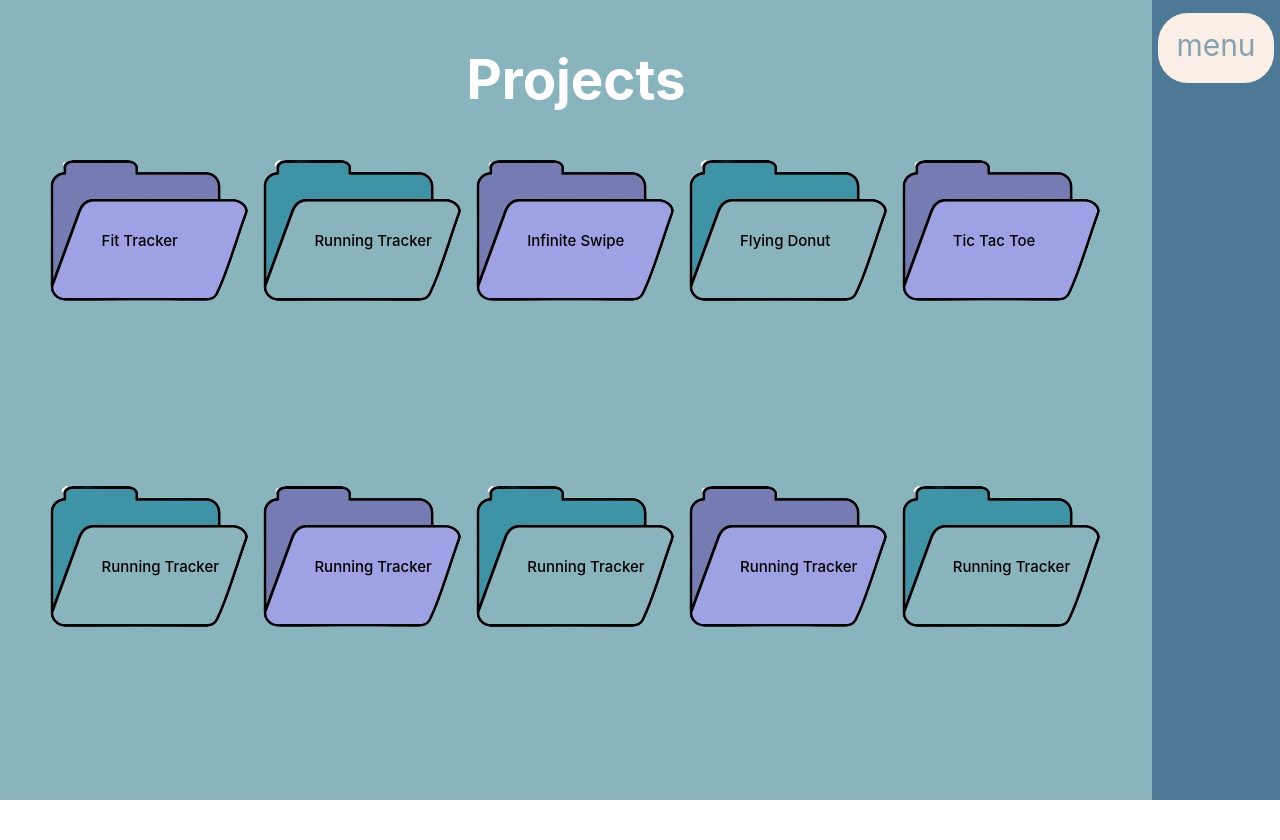
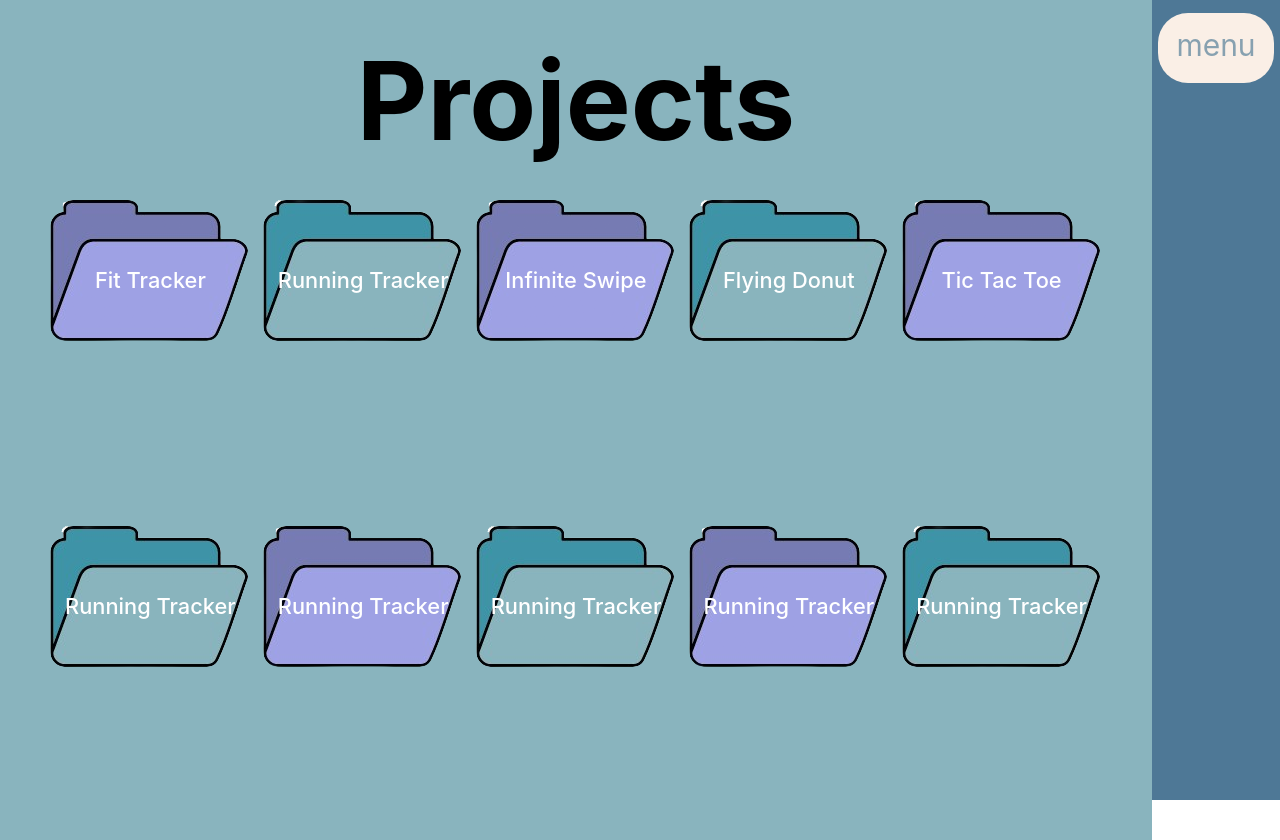
Before and after one commit to DroidStudioAS/Portfolio, a Vue app: page /projects in a window 1280 px wide. Before the commit the page ends 800 px from the top, so only its background shows below. Built offline with nearby package versions, Linux system fonts and the light colour scheme.

Commit message:
aboutview 1200px+ check

```diff
--- a/src/stores/counter.js
+++ b/src/stores/counter.js
@@ -17,6 +17,8 @@ export const useStore = defineStore('store', {
         this.setMh('300vh');
       } else if (name === 'skills') {
         this.setMh('200vh');
+      }else if(name==='projects'){
+        this.setMh('105vh')
       } else {
         this.setMh('100vh');
       }
--- a/src/views/AboutView.vue
+++ b/src/views/AboutView.vue
@@ -219,7 +219,7 @@ template{
   align-items: center;
 
   font-size: 5cap;
-  font-weight: 700;
+  font-weight: 400;
 
 
 }
@@ -228,6 +228,7 @@ template{
   flex-flow: column nowrap;
   justify-content: center;
   align-items: center;
+
 
 }
 .service_container{
@@ -241,7 +242,7 @@ height: 70vh;
 position: absolute;
 top: 10vh;
 
-gap: 10vw;
+gap: 3vw;
 }
 .service_image_container{
   height: 50vh;
@@ -251,9 +252,11 @@ gap: 10vw;
 }
 .service_name{
   font-size: 4cap;
-  font-weight: 700;
+  font-weight: 600;
 }
 .service_description{
+  font-size: 1.5cap;
+  font-style: italic;
  font-weight: 500;
 }
 
@@ -425,6 +428,8 @@ align-items: center;
   display: flex;
   justify-content: center;
   align-items: center;
+
+
 }
 .comp_image{
   width: 60vw;
@@ -434,21 +439,22 @@ align-items: center;
   width: 50vw;
   position: absolute;
 
-  bottom: 60vh;
+  bottom: 50vh;
   left: 23vw;
   z-index: 2;
   display: flex;
   flex-flow: column nowrap;
   align-items: center;
   text-align: center;
-  justify-content: center;
+  justify-content: end;
 }
 .button_container{
   display: flex;
   flex-flow: row nowrap;
   justify-content: space-around;
+  align-items: end;
   position: absolute;
-  bottom: -30vh;
+  bottom: -20vh;
   width: 40vw;
 }
 .menu_item{
@@ -469,6 +475,33 @@ align-items: center;
 }
 /****************End Of Second Page Item Styles***************/
 
+/**************Media Querys Start*****************/
+
+@media (max-width: 450px){
+
+}
+
+/* Small Devices (Phones and Small Tablets) */
+@media (min-width:450px) and  (max-width: 767px) {
+
+}
+
+/* Medium Devices (Tablets) OK */
+@media (min-width: 768px) and (max-width: 991px) {
+}
+
+/* Large Devices (Desktops and Laptops) */
+@media (min-width: 992px) and (max-width: 1199px) {
+}
+
+/* Extra Large Devices (Large Desktops and TVs) */
+@media (min-width: 1200px) {
+  /* CSS for extra large devices */
+
+
+}
+/**************Media Querys End*****************/
+
 
 
 
--- a/src/views/ContactView.vue
+++ b/src/views/ContactView.vue
@@ -3,7 +3,7 @@
 </script>
 <template>
 <div class="page_container">
-    <h1>
+    <h1 class="page_header">
         Contact
     </h1>
 
@@ -58,7 +58,7 @@
 .main_container{
     height: 80vh;
     position: absolute;
-    top: 10vh;
+    top: 20vh;
     display: flex;
     flex-flow: column nowrap;
     align-items: center;
@@ -86,7 +86,7 @@
     position: absolute;
     bottom: 0vh;
     width: 90vw;
-    height: 20vh;
+    height: 15vh;
     display: flex;
     flex-flow: row nowrap;
     justify-content: space-around;
@@ -126,6 +126,8 @@
 
     display: flex;
   text-align: center;
+
+  font-size: large;
 }
 .subject_container input{
     height: 6vh;
@@ -133,6 +135,8 @@
     border-radius: 0px 0px 15px 15px;
 
    text-align: center;
+   font-size: large;
+
 }
 .name{
     height: 6vh;
@@ -140,6 +144,8 @@
     border-radius: 0px 0px 15px 0px;
 
     text-align: center;
+    font-size: large;
+
 }
 .email{
     height: 6vh;
@@ -147,6 +153,8 @@
     border-radius: 0px 0px 0px 15px;
 
     text-align: center;
+    font-size: large;
+
 }
 .socials_container img{
     margin-top: 2%;
--- a/src/views/ProjectView.vue
+++ b/src/views/ProjectView.vue
@@ -2,7 +2,7 @@
 import { onMounted, ref } from 'vue';
 import project from '../models/project';
 
-let headerColor = ref("#fff");
+let headerColor = ref("#000");
 const projects = [
     new project("Fit Tracker",false),
     new project('Running Tracker',true),
@@ -17,7 +17,7 @@ const projects = [
 ];
 
 onMounted(()=>{
-    headerColor.value="#fff"
+    headerColor.value="#000"
 })
 
 
@@ -53,7 +53,7 @@ onMounted(()=>{
     gap: 1vw;
 
     position: absolute;
-    top: 20vh;
+    top: 25vh;
     overflow-y: auto;
 }
 .page_header{
@@ -62,8 +62,9 @@ onMounted(()=>{
     left: 0%;
 
     width: 90vw;
-    height: 20vh;
-    font-size: 5cap;
+    height: 25vh;
+    font-size: 10cap;
+    font-weight: 700;
 
     display: flex;
     flex-flow: row nowrap;
@@ -75,13 +76,20 @@ onMounted(()=>{
     background: #89B4BE;
 
     transition: color 1s ease-in-out;
+    color: black;
 }
 .project_label{
     position: relative;
-    top: -11vh;
-    left: 4vw;
+    top: -30%;
+
 
     font-weight: 500;
+    font-size: 2cap;
+    display: flex;
+    justify-content: center;
+    align-items: start;
+
+    color: white;
 
 }
 </style>
```
